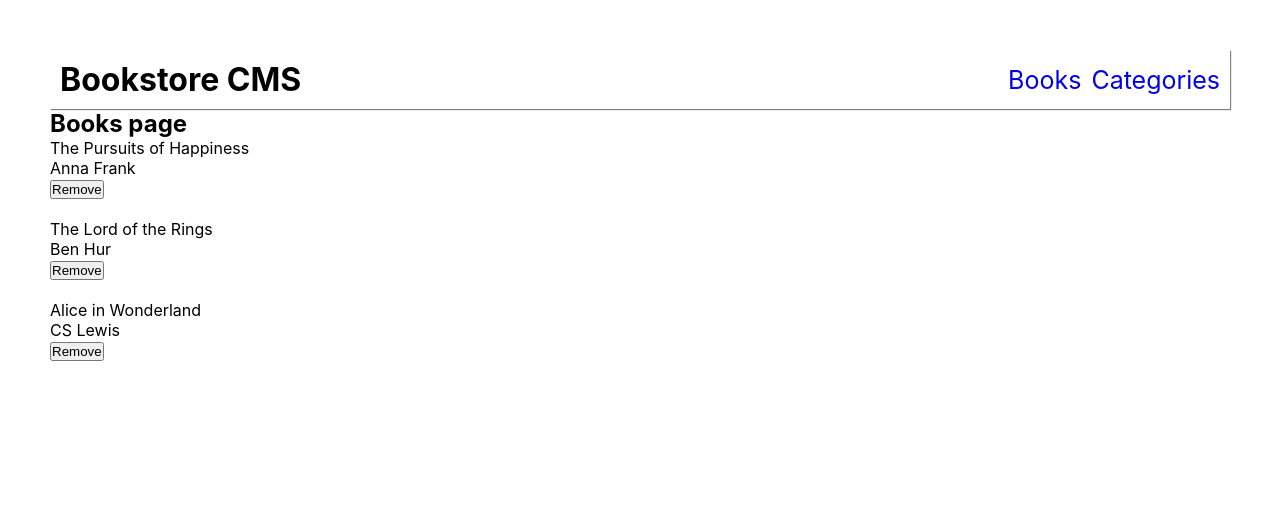
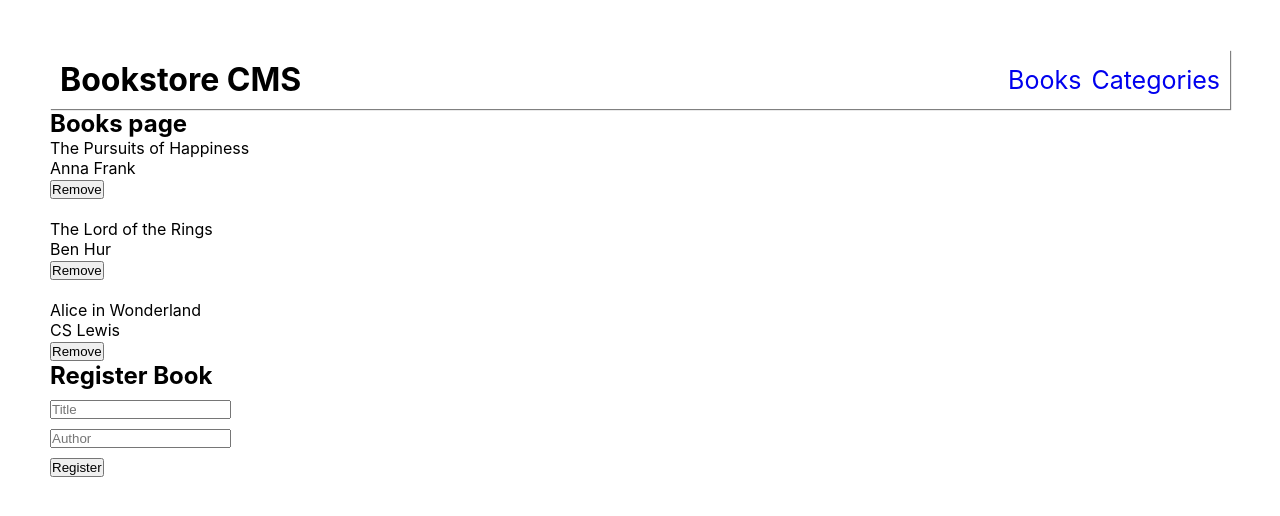
Before and after one commit to wuletawwonte/bookstore, a React (Create React App) app: page / in a window 1280 px wide. Shown: the top 516 px of the page. Built offline with nearby package versions, Linux system fonts and the light colour scheme.

Commit message:
Add Register book component

```diff
--- a/src/App.css
+++ b/src/App.css
@@ -32,3 +32,12 @@
   flex-direction: column;
   gap: 20px;
 }
+
+.register-book-form {
+  display: flex;
+  flex-direction: column;
+  gap: 10px;
+  margin-top: 10px;
+  align-items: flex-start;
+  justify-content: center;
+}
--- /dev/null
+++ b/src/components/RegisterBook.js
@@ -0,0 +1,16 @@
+import React from 'react';
+
+const RegisterBook = () => {
+  return (
+    <>
+    <h2>Register Book</h2>
+    <form className="register-book-form">
+      <input type="text" name="title" placeholder='Title' />
+      <input type="text" name="author" placeholder='Author' />
+      <button type="submit">Register</button>
+    </form>
+    </>
+  );
+}
+
+export default RegisterBook;
--- a/src/pages/BooksPage.js
+++ b/src/pages/BooksPage.js
@@ -1,11 +1,13 @@
 import React from 'react';
 import BooksList from '../components/BooksList';
+import RegisterBook from '../components/RegisterBook';
 
 const BooksPage = () => {
   return (
     <>
     <h2>Books page</h2>
     <BooksList />
+    <RegisterBook />
     </>
   );
 }
```
